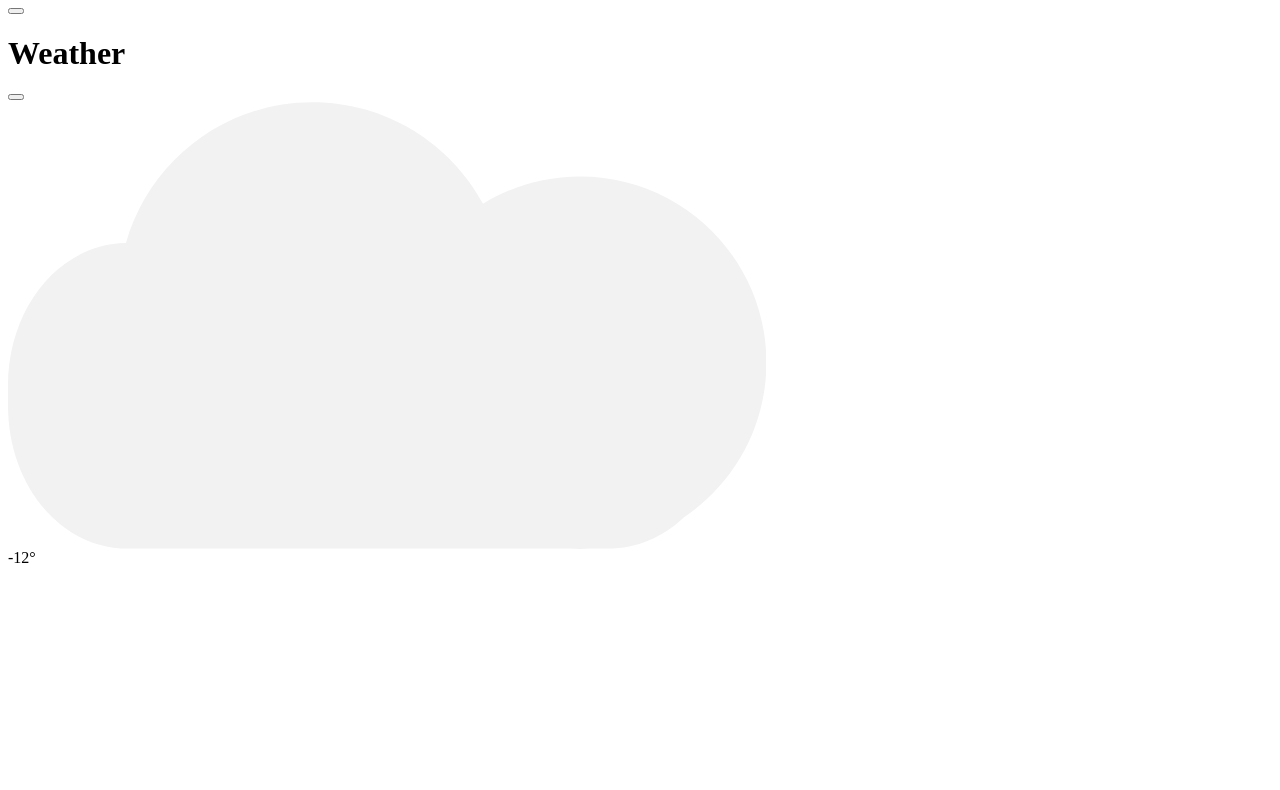
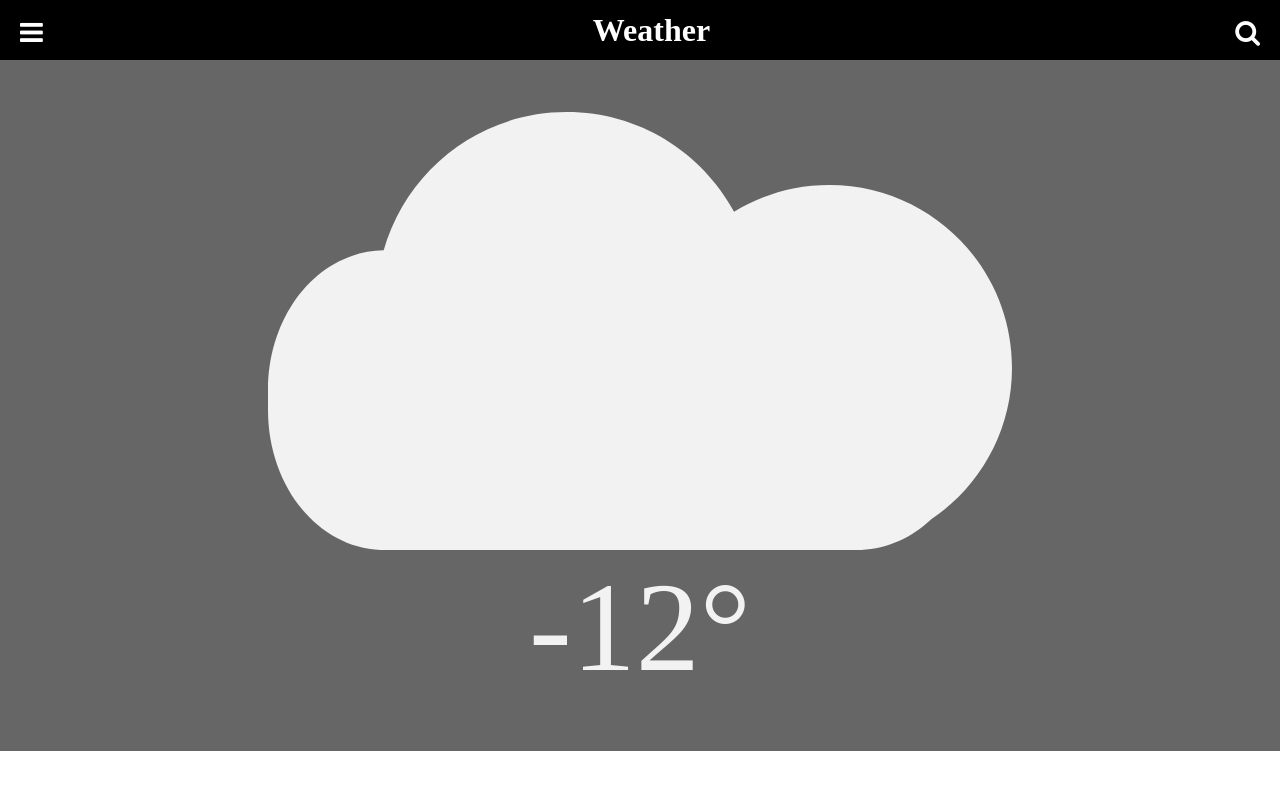
Before and after one commit to csslick/weatherapp180112, a plain HTML site: page index.html in a window 1280 px wide. Drawn offline with Linux system fonts and the light colour scheme.

Commit message:
Update index.html

```diff
--- a/index.html
+++ b/index.html
@@ -1,3 +1,53 @@
+<!DOCTYPE html>
+<html lang="en">
+<head>
+	<meta charset="UTF-8">
+	<meta name="viewport" content="width=device-width, user-scalable=no">
+	<title>Weather UI</title>
+	<link rel="stylesheet" href="https://maxcdn.bootstrapcdn.com/font-awesome/4.7.0/css/font-awesome.min.css">
+	<style>
+		*{margin: 0; padding: 0;}
+		header{
+			position: relative;
+			width: 100%;
+			height: 60px;
+			background: #000;
+			color: #fff;
+			text-align: center;;
+		}
+		header > h1{ line-height: 60px;}
+		.menu_btn, .search_btn{
+			background: transparent;
+			color: #fff;
+			border: none;
+		}
+		header > .menu_btn{
+			position:relative;
+			float: left;
+			top: 20px;
+			left: 20px;
+		}
+		header > .search_btn{
+			position: absolute;
+			right: 20px;
+			top: 20px;
+		}
+		#weather_info{
+			background: #666;
+			text-align: center;
+			padding: 50px 20px;
+		}
+		#weather_info #cloud{
+
+		}
+		#temp .temp{
+			font-size: 8em;
+			color: #f2f2f2;
+		}
+	</style>
+</head>
+<body>
+
 <div class="page">
 	<header>
 		<button class="menu_btn">
@@ -25,3 +75,8 @@
 
 
 </div><!-- end page -->
+
+
+
+</body>
+</html>
```
